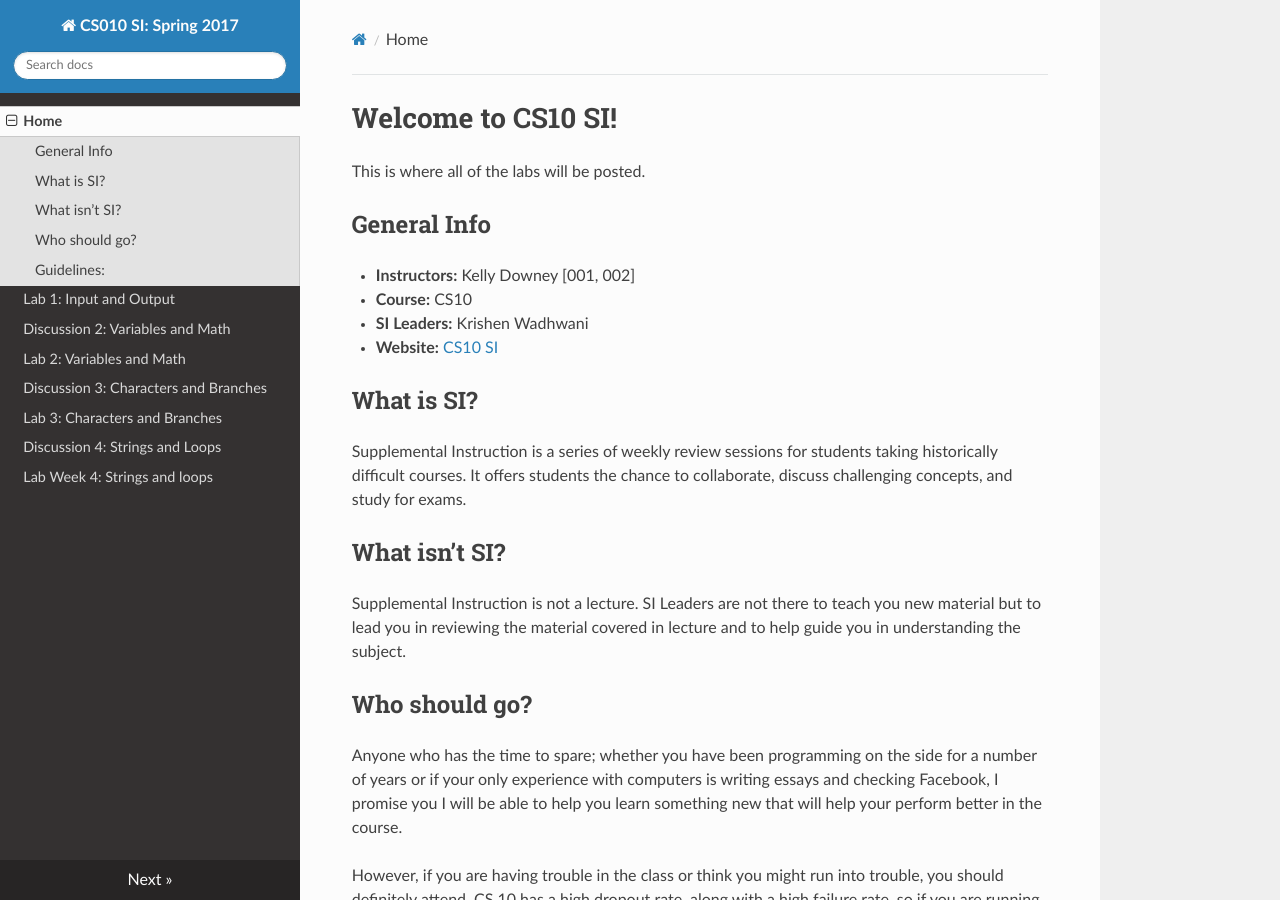
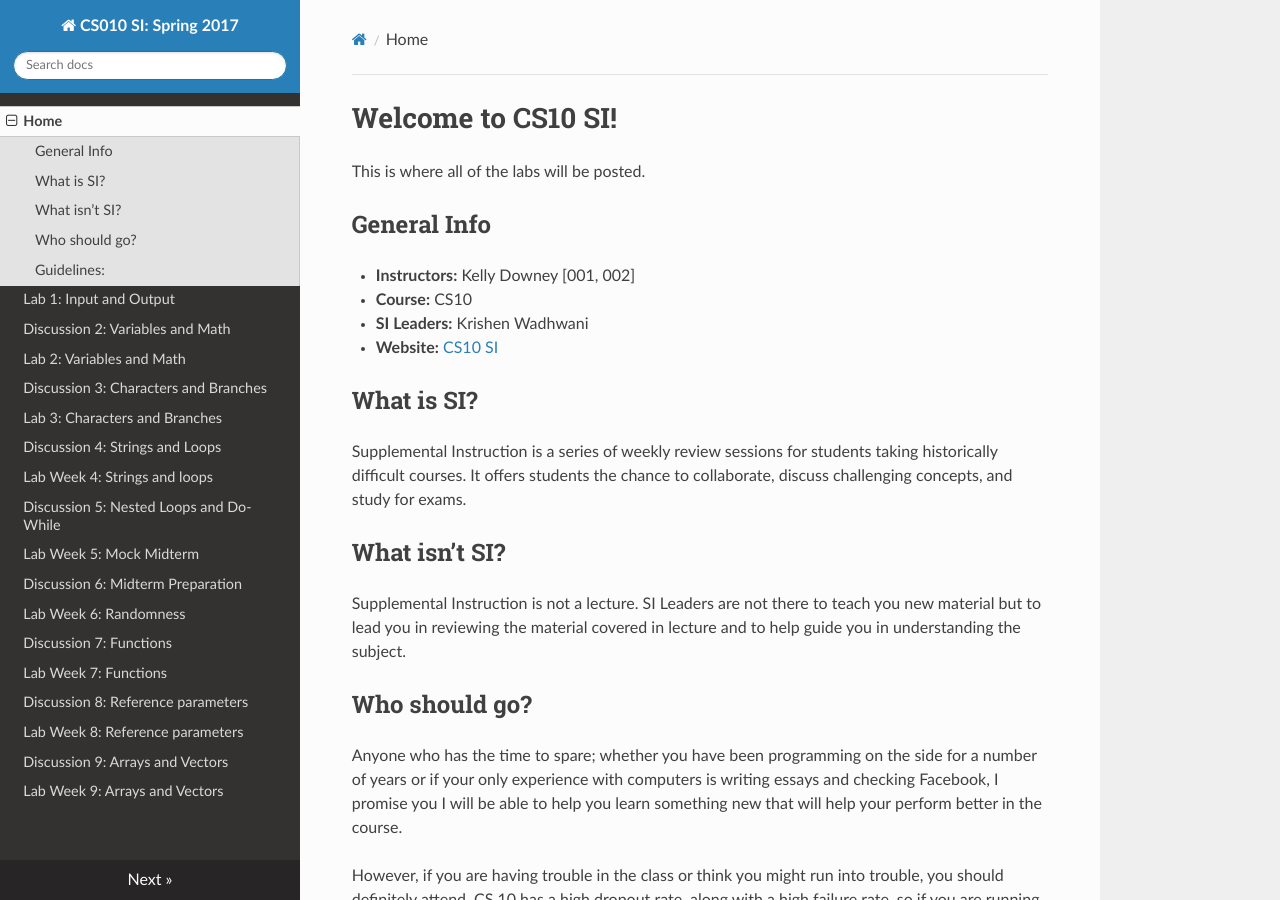
Before and after one commit to cs-si-ucr/cs10, an MkDocs documentation site: the page built from docs/index.md, in a window 1280 px wide and 900 px high. Built offline with MkDocs 1.6.1, drawn with Linux system fonts in a browser that asks for light colours; nearby versions of some CDN libraries; old or Windows-style settings are respelled for this version of MkDocs.

Commit message:
Updating Wbesite

```diff
--- a/mkdocs.yml
+++ b/mkdocs.yml
@@ -8,16 +8,16 @@ pages:
     - [lab03.md, "Lab 3: Characters and Branches"]
     - [dis04.md, "Discussion 4: Strings and Loops"]
     - [lab04.md, "Lab Week 4: Strings and loops"]
-    #- [dis05.md, "Discussion 5: Nested Loops and Do-While"]
-    #- [lab05.md, "Lab Week 5: Mock Midterm"]
-    #- [dis06.md, "Discussion 6: Midterm Preparation"]
-    #- [lab06.md, "Lab Week 6: Randomness"]
-    #- [dis07.md, "Discussion 7: Functions"]
-    #- [lab07.md, "Lab Week 7: Functions"]
-    #- [dis08.md, "Discussion 8: Reference parameters"]
-    #- [lab08.md, "Lab Week 8: Reference parameters"]
-    #- [dis09.md, "Discussion 9: Arrays and Vectors"]
-    #- [lab09.md, "Lab Week 9: Arrays and Vectors"]
+    - [dis05.md, "Discussion 5: Nested Loops and Do-While"]
+    - [lab05.md, "Lab Week 5: Mock Midterm"]
+    - [dis06.md, "Discussion 6: Midterm Preparation"]
+    - [lab06.md, "Lab Week 6: Randomness"]
+    - [dis07.md, "Discussion 7: Functions"]
+    - [lab07.md, "Lab Week 7: Functions"]
+    - [dis08.md, "Discussion 8: Reference parameters"]
+    - [lab08.md, "Lab Week 8: Reference parameters"]
+    - [dis09.md, "Discussion 9: Arrays and Vectors"]
+    - [lab09.md, "Lab Week 9: Arrays and Vectors"]
     #- [dis10.md, "Discussion 10: Open Questions"]
     #- [lab10.md, "Lab Week 10: Mock Final"]
 theme: readthedocs
```
